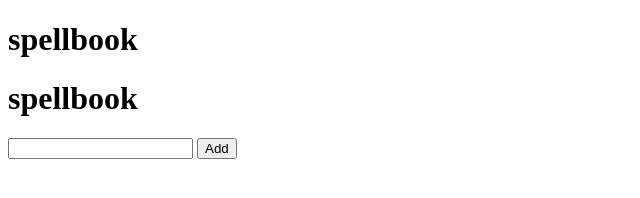
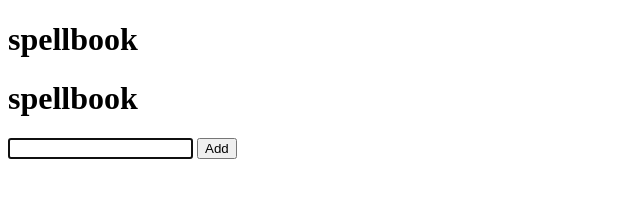
Before and after one commit to ZishanLiu/spellbook, a plain HTML site: page index.html in a window 1280 px wide. Shown: the whole page, without its empty margins (0-640 px from the left). Drawn offline with Linux system fonts and the light colour scheme.

Commit message:
Autofocus the spell name field

```diff
--- a/index.html
+++ b/index.html
@@ -18,7 +18,7 @@
     </h1>
 
     <form>
-        <input type = "text" name = "spellName">
+        <input type = "text" name = "spellName" autofocus>
         <button type = "submit">
             Add
         </button>
```
